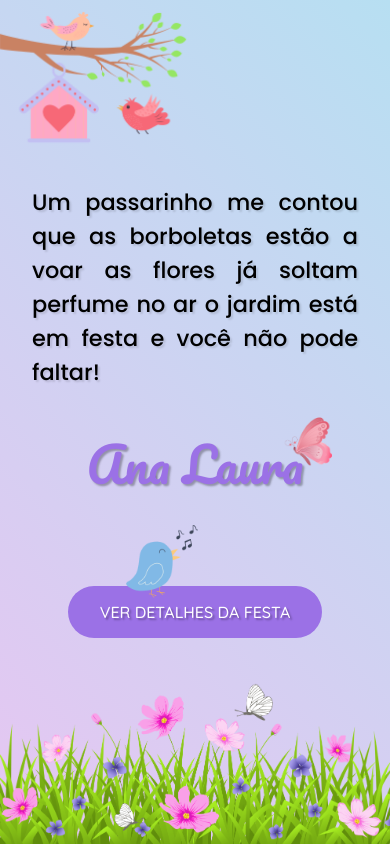
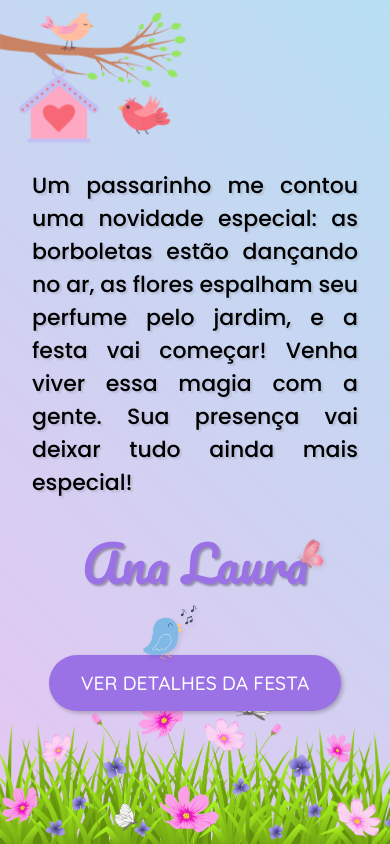
Before and after one commit to UchihaDevan/Convite-Ana-Laura, a React (Vite) app: page / in a window 390 px wide. Built offline with nearby package versions, Linux system fonts and the light colour scheme.

Commit message:
responsividade

```diff
--- a/components/Welcome/Welcome.css
+++ b/components/Welcome/Welcome.css
@@ -1,9 +1,14 @@
+.flex {
+    display: flex;
+    justify-content: center;
+    align-items: center;
+    flex-direction: column;
+}
+
 .welcome {
     display: flex;
     flex-direction: column;
-    height: 100vh;
-    position: relative;
-    overflow: hidden;
+    height: 100%;
 }
 
 .img-galho {
@@ -13,29 +18,12 @@
     margin-bottom: 1rem;
 }
 
-.img-nome{
-    width: 20%;
-    bottom: 44%;
-    right: 4%;
-    position: absolute;
-}
-
-.welcome-content {
-    display: flex;
-    flex-direction: column;
-    justify-content: center;
-    align-items: center;
-    height: 100%;
-    position: relative;
-    z-index: 1;
-}
 
 .welcome-top p {
-    font-size: 1.4rem;
+    font-size: 17px;
     font-weight: 500;
     color: black;
     text-align: justify;
-    margin-top: 1rem;
     margin-left: 2rem;
     margin-right: 2rem;
     font-family: "Poppins", serif;
@@ -44,8 +32,15 @@
     text-shadow: 2px 2px 2px rgba(0, 0, 0, 0.116);
 }
 
+.welcome-title {
+    display: flex;
+    justify-content: center;
+    align-items: center;
+    position: relative;
+}
+
 .welcome-title h1 {
-    font-size: 4rem;
+    font-size: 50px;
     font-weight: 700;
     color: #9b71e6;
     text-align: center;
@@ -53,21 +48,31 @@
     font-weight: 500;
     font-style: normal;
     text-shadow: 2px 2px 2px rgba(0, 0, 0, 0.301);
-    margin-top: 2rem;
+}
+
+.welcome-title img {
+    width: 20%;
+    bottom: 34%;
+    right: -11%;
+    position: absolute;
+    filter: drop-shadow(2px 2px 2px rgba(0, 0, 0, 0.096));
+    transform: rotate(-8deg);
 }
 
 .btn-details {
     display: flex;
     justify-content: center;
-    align-items: center;
     margin-top: 3rem;
+    position: relative;
 }
 
 .btn-details img {
     width: 28%;
     position: absolute;
-    bottom: 32%;
+    bottom: 77%;
     left: 25%;
+    z-index: 2;
+    filter: drop-shadow(2px 2px 2px rgba(0, 0, 0, 0.096));
 }
 
 .btn-details button {
@@ -77,20 +82,20 @@
     background-color: #9b71e6;
     border: none;
     padding: 1rem 2rem;
-    margin-top: 1rem;
     cursor: pointer;
     font-family: "Quicksand", serif;
     font-weight: 500;
     font-style: normal;
-    text-shadow: 2px 2px 2px rgba(0, 0, 0, 0.301);
+    box-shadow: 2px 2px 4px rgba(0, 0, 0, 0.24);
     border-radius: 30px;
+    z-index: 1;
 }
 
 .welcome-content button:hover {
     background-color: #7f4fc9;
 }
 
-.img-footer{
+.img-footer {
     display: flex;
     position: absolute;
     bottom: 0;
@@ -104,26 +109,9 @@
     right: 0;
 }
 
-@media screen and (max-height: 844px) {
-
-    .img-nome {
-        bottom: 43%;
-        right: 10%;
-    }
-
-
-    .welcome-title h1 {
-        font-size: 3rem;
-    }
-
-    .btn-details img {
-        position: absolute;
-        bottom: 28%;
-        left: 25%;
-    }
-
-    .btn-details button {
-        font-size: 1rem;
-        margin-top: 2rem;
+@media (min-height: 800px) and (max-height: 980px) {
+    .welcome-top p {
+        font-size: 22px;
+        margin-bottom: 20px;
     }
 }
--- a/components/Welcome/Welcome.tsx
+++ b/components/Welcome/Welcome.tsx
@@ -4,12 +4,13 @@ import './Welcome.css';
 export default function Welcome() {
   return (
     <section className="welcome">
+      <div className='flex'>
         <div className='welcome-top'>
-          <img src="/images/galho2.png" alt="" className="img-galho"/>
-          <p>Um passarinho me contou que as borboletas estão a voar as flores já soltam perfume no ar o jardim está em festa e você não pode faltar!</p>
+          <img src="/images/galho2.png" alt="" className="img-galho" />
+          <p>Um passarinho me contou uma novidade especial: as borboletas estão dançando no ar, as flores espalham seu perfume pelo jardim, e a festa vai começar! Venha viver essa magia com a gente. Sua presença vai deixar tudo ainda mais especial!</p>
         </div>
         <div className='welcome-title'>
-            <img src="/images/borboleta-nome.png" alt="" className='img-nome'/>
+          <img src="/images/borboleta-nome.png" alt="" className='img-nome' />
           <h1>Ana Laura</h1>
         </div>
         <div className='btn-details'>
@@ -17,7 +18,8 @@ export default function Welcome() {
           <button>VER DETALHES DA FESTA</button>
         </div>
         <div className='img-footer'>
-          <img src="/images/footer.png" alt=""/>
+          <img src="/images/footer.png" alt="" />
+        </div>
       </div>
     </section>
   );
--- a/src/App.css
+++ b/src/App.css
@@ -6,5 +6,5 @@
 body {
     background: no-repeat linear-gradient(45deg, #e6c6f2, #b7dff2);
     width: 100%;
-    height: 100vh;
+    height: 100dvh;
 }
```
Lines whose indentation alone changed are shown as unchanged.
